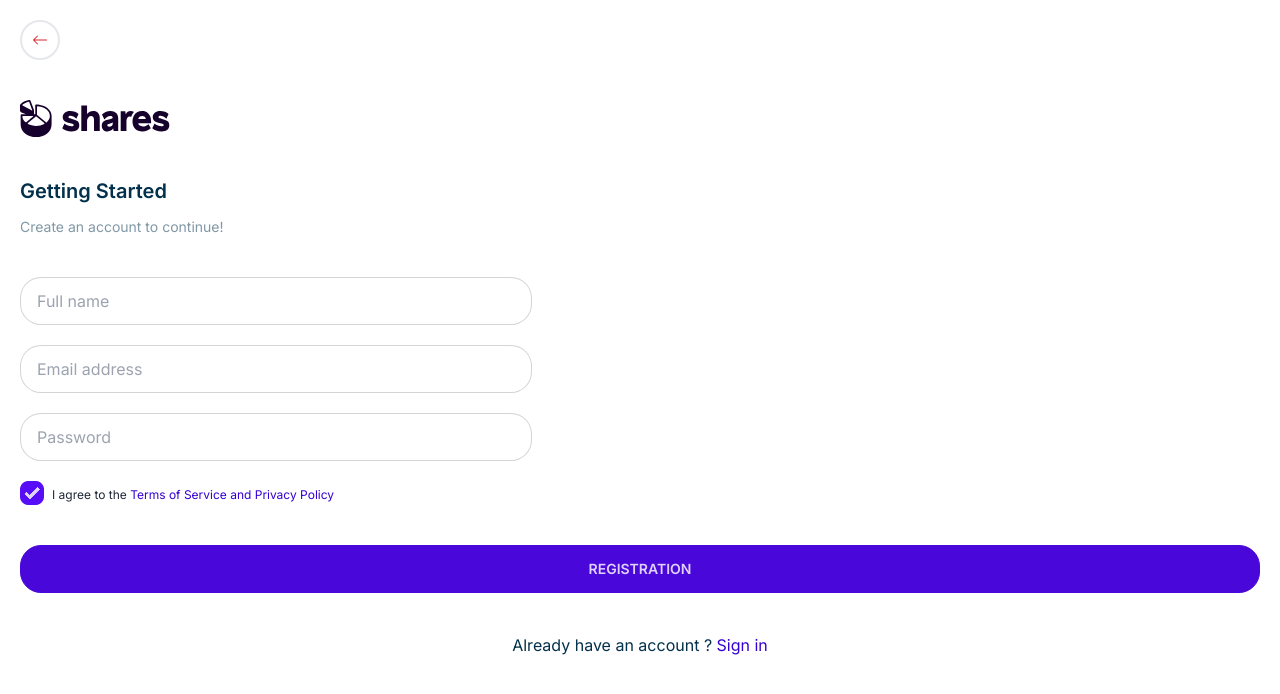
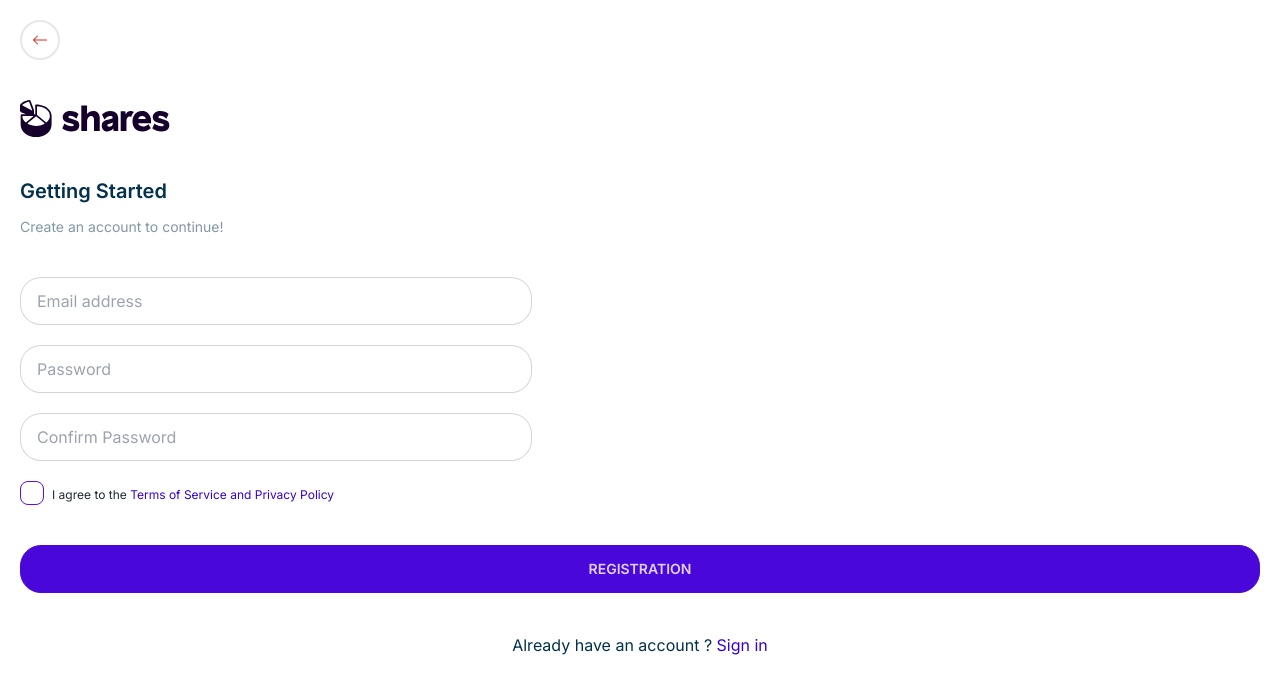
Before and after one commit to jahids/surge-frontend, a React (Vite) app: page /registration in a window 1280 px wide. Shown: the top 694 px of the page. Built offline with nearby package versions, Linux system fonts and the light colour scheme.

Commit message:
functionality added

```diff
--- a/package.json
+++ b/package.json
@@ -12,6 +12,7 @@
     "lint:fix": "eslint . --fix"
   },
   "dependencies": {
+    "@hookform/resolvers": "^3.3.1",
     "@reduxjs/toolkit": "^1.9.5",
     "@types/react": "^18.0.37",
     "@types/react-dom": "^18.0.11",
@@ -24,7 +25,8 @@
     "react-redux": "^8.1.2",
     "react-router-dom": "^6.15.0",
     "tailwindcss": "^3.3.2",
-    "typescript": "^5.0.2"
+    "typescript": "^5.0.2",
+    "yup": "^1.2.0"
   },
   "devDependencies": {
     "@typescript-eslint/eslint-plugin": "^5.59.8",
--- a/src/App.tsx
+++ b/src/App.tsx
@@ -1,78 +1,7 @@
-/* eslint-disable no-unused-vars */
-/* eslint-disable react/jsx-no-undef */
-// import { BrowserRouter, Route, Routes } from 'react-router-dom';
-// import Navbar from './Components/Navbar';
-// import Contact from './Pages/Contact';
-// import About from './Pages/About';
-// import Home from './Pages/Home';
-
-// const App: React.FC = () => {
-//   return (
-//     <BrowserRouter>
-//       <Navbar />
-//       <Routes>
-//         <Route path="/" element={<Home />} />
-//         <Route path="/about" element={<About />} />
-//         <Route path="/contact" element={<Contact />} />
-//       </Routes>
-//     </BrowserRouter>
-//   );
-// };
-
-// export default App;
-
-// import React from 'react';
-// import { useCookies } from 'react-cookie';
-// import { BrowserRouter, Route, Routes, Navigate } from 'react-router-dom';
-
-// import Navbar from './Components/Navbar';
-// import Contact from './Pages/Contact';
-// import About from './Pages/About';
-// import Home from './Pages/Home';
-// import LoginPage from './Pages/Login/LoginPage';
-// import PrivatePage from './Pages/private/PrivatePage';
-// import LoginForm from './Components/Navbar/LoginForm';
-// // eslint-disable-next-line @typescript-eslint/no-unused-vars
-// import datapage from './Pages/private/Datapage';
-// import Datapage from './Pages/private/Datapage';
-
-// const App: React.FC = () => {
-//   const [cookies] = useCookies(['mytoken']);
-//   const isAuthenticated = !!cookies.mytoken;
-
-//   console.log('cookies', cookies.mytoken);
-
-//   return (
-//     <BrowserRouter>
-//       <Navbar />
-//       <Routes>
-//         <Route path="/login" element={<LoginPage />} />
-//         <Route path="/" element={<Home />} />
-//         <Route path="/about" element={<About />} />
-//         <Route path="/contact" element={<Contact />} />
-//         <Route
-//           path="/protected"
-//           element={isAuthenticated ? <PrivatePage /> : <Navigate to="/login" />}
-//         />
-
-//         <Route
-//           path="/data"
-//           element={isAuthenticated ? <Datapage /> : <Navigate to="/login" />}
-//         />
-
-//         <Route path="/login" element={<LoginPage />} />
-//       </Routes>
-//     </BrowserRouter>
-//   );
-// };
-
-// export default App;
-
-// updated codebase
-
+/* eslint-disable */
 import React from 'react';
 
-import { BrowserRouter, Route, Routes } from 'react-router-dom';
+import { Route, Routes } from 'react-router-dom';
 import { useCookies } from 'react-cookie';
 import LoginPage from './Pages/Login/LoginPage';
 import RegistrationPage from './Pages/Registration/RegistrationPage';
@@ -82,29 +11,11 @@ const App: React.FC = () => {
   const isAuthenticated = !!cookies.mytoken;
 
   return (
-    <BrowserRouter>
-      <Routes>
-        <Route path="/login" element={<LoginPage />} />
-        <Route path="/registration" element={<RegistrationPage />} />
-        {/* <Route path="/" element={<Home />} />
-        <Route path="/about" element={<About />} />
-        <Route path="/contact" element={<Contact />} />
-        <Route path="/login" element={<LoginPage />} /> */}
-        {/* Use PrivateRoute for protected routes */}
-        {/* <PrivateRoute
-          path="/protected"
-          element={<PrivatePage />}
-          isAuthenticated={isAuthenticated}
-        /> */}
-        {/* <PrivateRoute
-          path="/data"
-          element={<Datapage />}
-          isAuthenticated={isAuthenticated}
-        /> */}
-        {/* Handle unknown routes */}
-        {/* <Route path="/*" element={<Navigate to="/" />} /> */}
-      </Routes>
-    </BrowserRouter>
+    <Routes>
+      <Route path="/login" element={<LoginPage />} />
+      <Route path="/registration" element={<RegistrationPage />} />
+      <Route path="/*" element={<p>no found page</p>} />
+    </Routes>
   );
 };
 
--- a/src/Components/RegistrationFrom/RegistrationFrom.tsx
+++ b/src/Components/RegistrationFrom/RegistrationFrom.tsx
@@ -1,7 +1,32 @@
+/* eslint-disable  */
 import { BsArrowLeft } from 'react-icons/bs';
 import companyLogo from '../../assets/img/logo.svg';
+import { useForm, Controller } from 'react-hook-form';
+import { yupResolver } from '@hookform/resolvers/yup';
+import * as yup from 'yup';
 
-const LoginFrom = () => {
+const RegistrationFrom = () => {
+  const schema = yup.object().shape({
+    email: yup.string().required('Email is required').email('Invalid email'),
+    password: yup.string().required('Password is required'),
+    confirmPassword: yup
+      .string()
+      .oneOf([yup.ref('password'), null], 'Passwords must match'),
+    agreement: yup.boolean().oneOf([true], 'You must agree to the terms'),
+  });
+  const {
+    control,
+    handleSubmit,
+    formState: { errors },
+  } = useForm({
+    resolver: yupResolver(schema),
+  });
+
+  const onSubmit = (data: any) => {
+    // Handle form submission here
+    console.log(data);
+  };
+
   return (
     <div className="p-5">
       <div>
@@ -32,36 +57,74 @@ const LoginFrom = () => {
         {/* --- getting end ---  */}
 
         {/* --- form area start --- */}
-        <form action="" className="mt-10">
+        <form onSubmit={handleSubmit(onSubmit)} className="mt-10">
           <div className="form-control w-full max-w-lg  mb-5">
+            <Controller
+              name="email"
+              control={control}
+              defaultValue=""
+              render={({ field }) => (
                 <input
-              type="text"
-              placeholder="Full name"
+                  {...field}
+                  type="email"
+                  placeholder="Email address"
                   className="input input-bordered rounded-[21px] focus:outline-none focus:ring-2 focus:ring-[#908FEC] w-100"
                 />
+              )}
+            />
+            <p className="text-red-500 text-sm">{errors.email?.message}</p>
           </div>
-          <div className="form-control max-w-lg mb-5 ">
+          {/* ...Other input fields and error messages... */}
+
+          <div className="form-control max-w-lg mb-5">
+            <Controller
+              name="password"
+              control={control}
+              defaultValue=""
+              render={({ field }) => (
                 <input
-              type="email"
-              placeholder="Email address"
+                  {...field}
+                  type="password"
+                  placeholder="Password"
                   className="input input-bordered w-full max-w-lg rounded-[21px] focus:outline-none focus:ring-2 focus:ring-[#908FEC]"
                 />
+              )}
+            />
+            <p className="text-red-500 text-sm">{errors.password?.message}</p>
           </div>
+
           <div className="form-control max-w-lg mb-5">
+            <Controller
+              name="confirmPassword"
+              control={control}
+              defaultValue=""
+              render={({ field }) => (
                 <input
+                  {...field}
                   type="password"
-              placeholder="Password"
+                  placeholder="Confirm Password"
                   className="input w-full input-bordered max-w-lg rounded-[21px] focus:outline-none focus:ring-2 focus:ring-[#908FEC]"
                 />
+              )}
+            />
+            <p className="text-red-500 text-sm">
+              {errors.confirmPassword?.message}
+            </p>
           </div>
 
           <div className="mb-5 flex justify-start items-center">
+            <Controller
+              name="agreement"
+              control={control}
+              defaultValue={false}
+              render={({ field }) => (
                 <input
+                  {...field}
                   type="checkbox"
-              checked={true}
                   className="checkbox checkbox-primary"
                 />
-
+              )}
+            />
             <div className="mx-2">
               <small className="text-[12px]">
                 I agree to the{' '}
@@ -70,10 +133,15 @@ const LoginFrom = () => {
                 </span>
               </small>
             </div>
+            <p className="text-red-500 text-sm">{errors.agreement?.message}</p>
           </div>
 
           <div className="">
-            <button className="btn btn-active btn-primary w-full mt-5 rounded-[21px]">
+            <button
+              type="submit"
+              className="btn btn-active btn-primary w-full mt-5 rounded-[21px]"
+              disabled={!errors.agreement ? false : true}
+            >
               Registration
             </button>
           </div>
@@ -93,4 +161,4 @@ const LoginFrom = () => {
   );
 };
 
-export default LoginFrom;
+export default RegistrationFrom;
```
Also changed, not shown: src/main.tsx (+6 -3 lines), 1 other file (tests, documents, lock files or other folders). Lines whose indentation alone changed are shown as unchanged.
